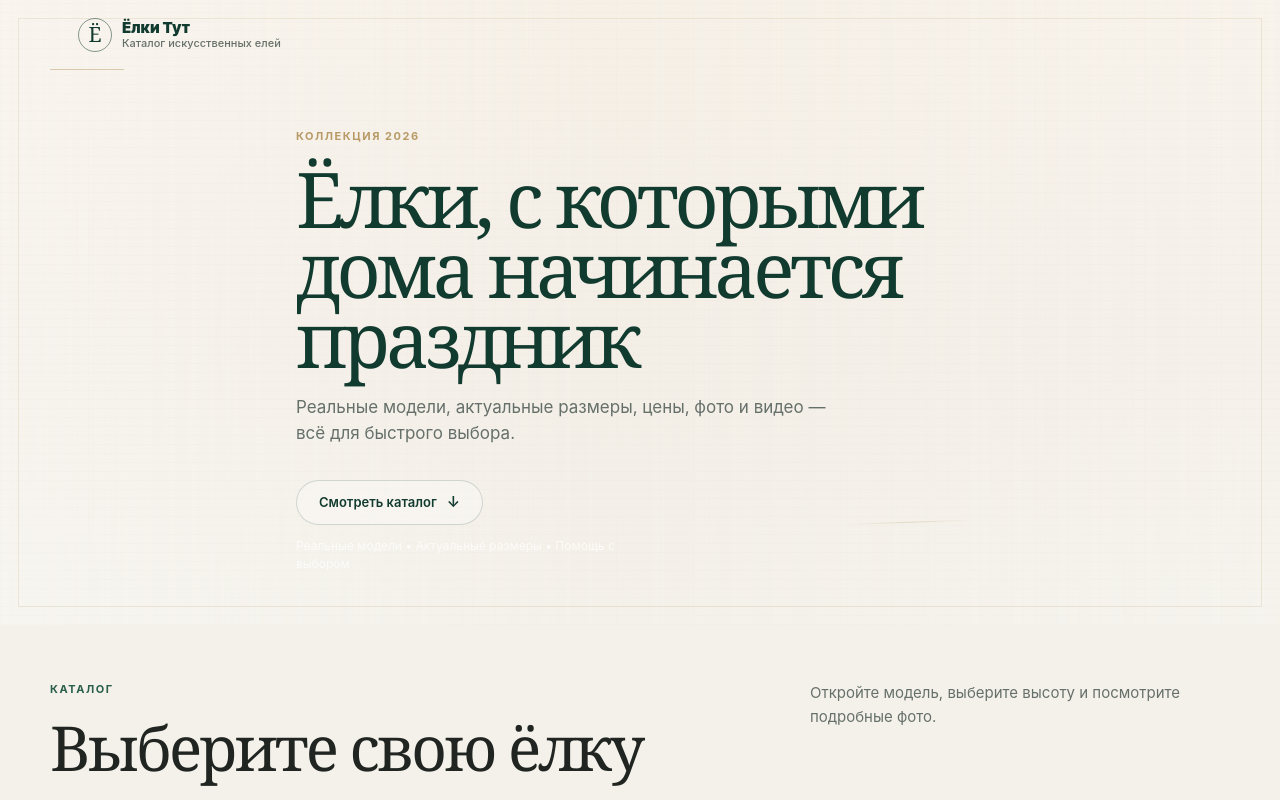
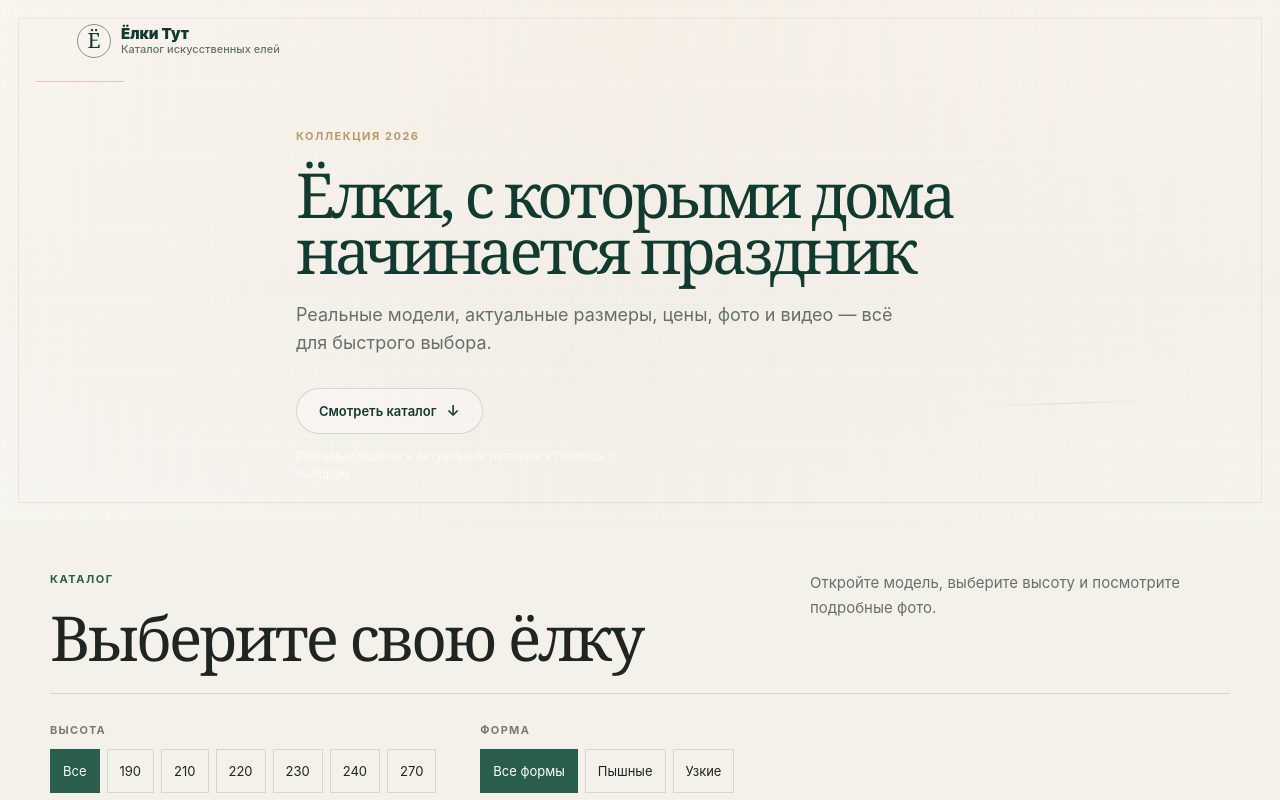
Before and after one commit to moyfor/avito-elki-catalog-2026, a Next.js app: page / in a window 1280 px wide. Shown: the top 800 px of the page. Built offline with nearby package versions, Linux system fonts and the light colour scheme.

Commit message:
Polish desktop cover layout

```diff
--- a/app/globals.css
+++ b/app/globals.css
@@ -270,6 +270,22 @@ dd { margin: 0; text-align: right; font-weight: 700; }
 .catalog-heading { align-items: start; padding-bottom: 26px; }
 .catalog-intro { max-width: 420px; }
 
+@media (min-width: 1024px) {
+  .hero-content { --hero-axis: clamp(36px, 3.2vw, 54px); width: min(100% - 72px, 1280px); }
+  .topbar { min-height: 82px; padding-left: var(--hero-axis); }
+  .topbar::after { width: 88px; }
+  .hero-stage { min-height: 0; max-width: none; margin: 0; padding: 46px 0 38px; }
+  .hero-copy { width: min(100%, 980px); min-height: 0; max-width: 980px; margin: 0; padding: 0 0 0 var(--hero-axis); grid-template-rows: auto auto auto auto; }
+  .hero .eyebrow { margin-bottom: 22px; }
+  .hero h1 { max-width: 11.6em; margin-bottom: 22px; font-size: clamp(62px, 4.85vw, 92px); line-height: .9; letter-spacing: -.058em; }
+  .hero-text { max-width: 620px; font-size: 18px; line-height: 1.58; }
+  .hero-actions { gap: 13px; margin-top: 30px; }
+  .hero .primary-button { min-height: 46px; padding: 12px 22px; }
+  .hero-trust { max-width: 500px; font-size: 12px; line-height: 1.52; }
+  .ornament-line.one { right: clamp(56px, 7vw, 118px); bottom: 26%; width: 176px; opacity: .52; }
+  .catalog-section { padding-top: 50px; }
+}
+
 @media (max-width: 820px) {
   .hero { background-position: center; }
   .hero::before { background: repeating-linear-gradient(0deg, rgba(18,59,48,.018) 0 1px, transparent 1px 8px), linear-gradient(180deg, rgba(255,255,255,.42) 0%, rgba(255,255,255,0) 58%); }
--- a/index.html
+++ b/index.html
@@ -340,6 +340,22 @@
       .catalog { padding-top: 56px; }
       .catalog-head { align-items: start; padding-bottom: 26px; }
       .catalog-intro { max-width: 420px; }
+
+      @media (min-width: 1024px) {
+        .hero .shell { --hero-axis: clamp(36px, 3.2vw, 54px); width: min(100% - 72px, 1280px); }
+        .topbar { min-height: 82px; padding-left: var(--hero-axis); }
+        .topbar::after { width: 88px; }
+        .hero-stage { min-height: 0; max-width: none; margin: 0; padding: 46px 0 38px; }
+        .hero-copy { width: min(100%, 980px); min-height: 0; max-width: 980px; margin: 0; padding: 0 0 0 var(--hero-axis); grid-template-rows: auto auto auto auto; }
+        .hero .eyebrow { margin-bottom: 22px; }
+        .hero h1 { max-width: 11.6em; margin-bottom: 22px; font-size: clamp(62px, 4.85vw, 92px); line-height: .9; letter-spacing: -.058em; }
+        .hero-copy > p:not(.eyebrow) { max-width: 620px; font-size: 18px; line-height: 1.58; }
+        .hero-actions { gap: 13px; margin-top: 30px; }
+        .hero .primary { min-height: 46px; padding: 12px 22px; }
+        .hero-trust { max-width: 500px; font-size: 12px; line-height: 1.52; }
+        .ornament-line.one { right: clamp(56px, 7vw, 118px); bottom: 26%; width: 176px; opacity: .52; }
+        .catalog { padding-top: 50px; }
+      }
 
       @media (max-width: 820px) {
         .hero { background-position: center; }
```
